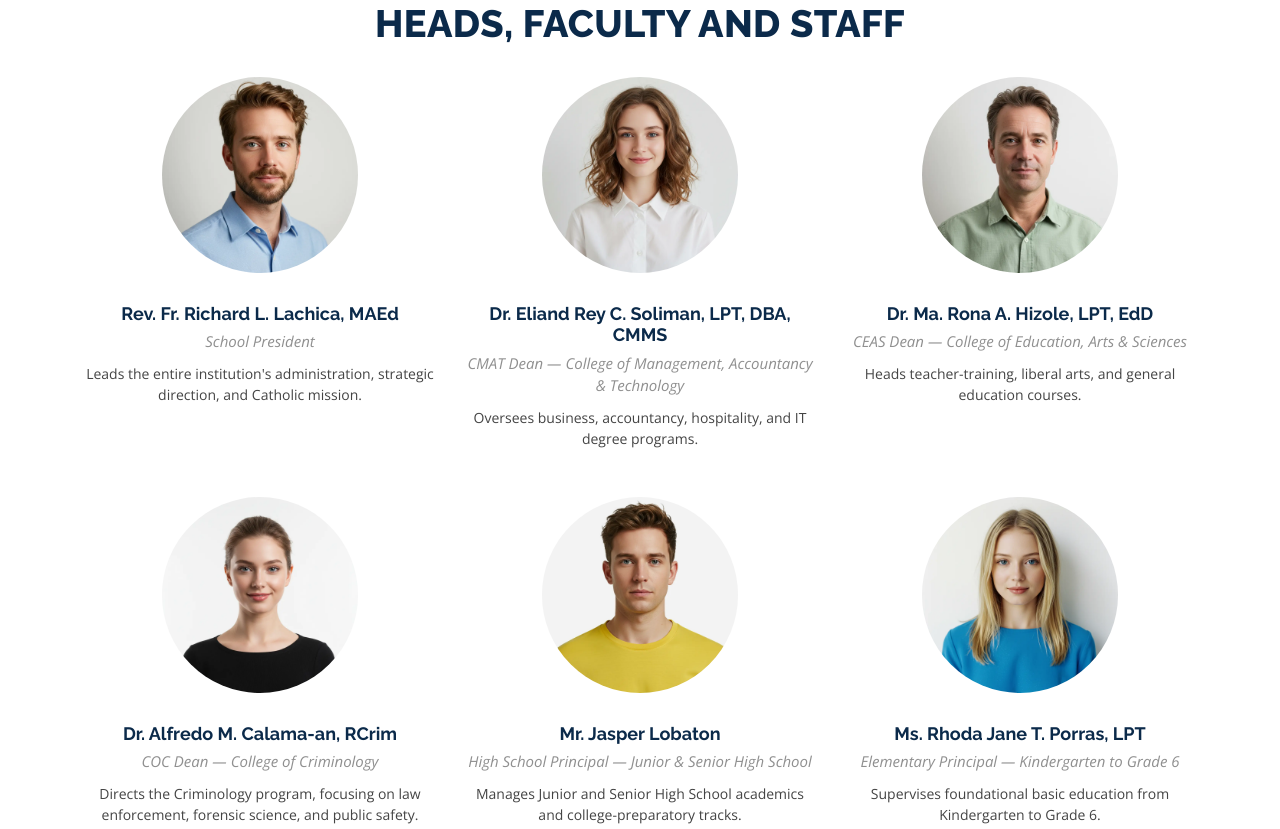
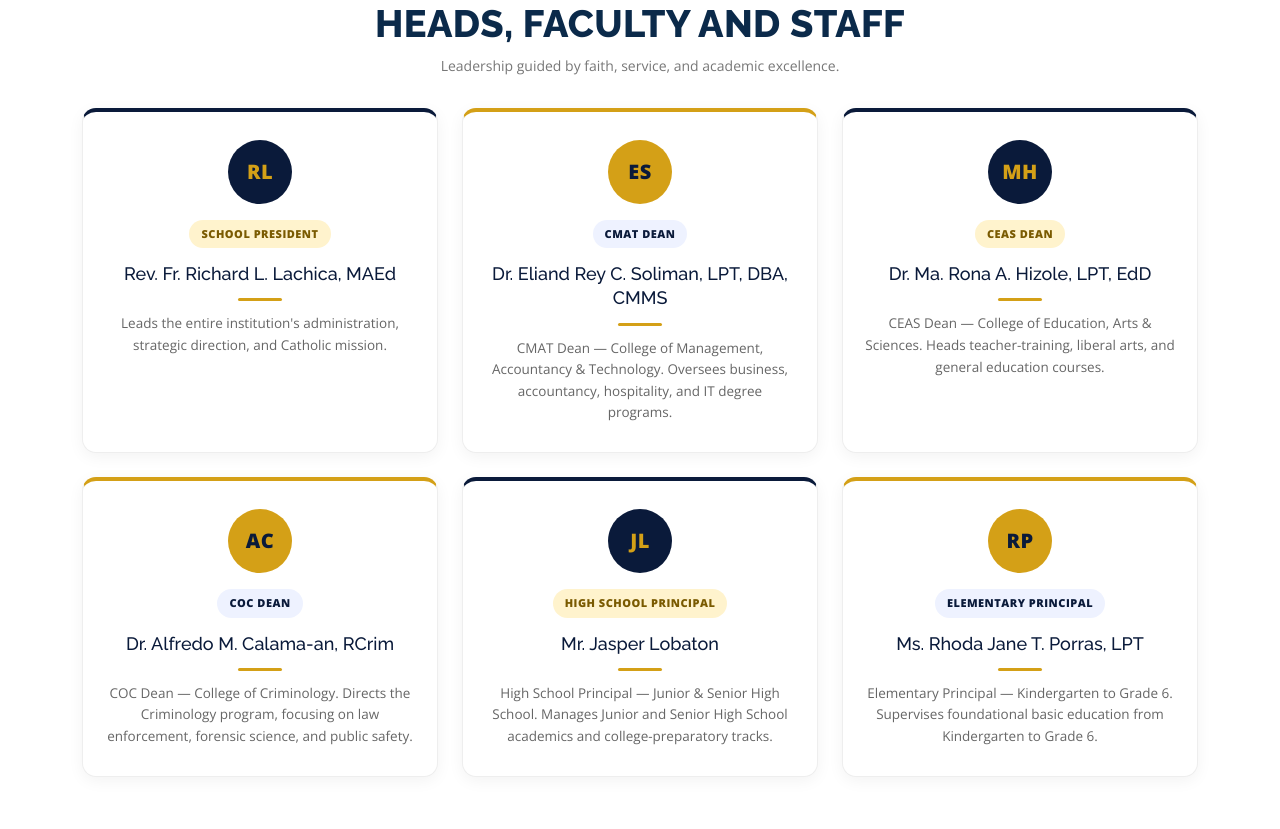
Before and after one commit to stevenpacaldo44-crypto/pacaldo-project-2, a plain HTML site: page index.html in a window 1280 px wide. Shown: the part 3022-3851 px from the top of the page. Drawn offline with nearby package versions, Linux system fonts and the light colour scheme.

Commit message:
Replace Heads photos with designed name cards

```diff
--- a/index.html
+++ b/index.html
@@ -1,3 +1,4 @@
+
 
 <!DOCTYPE html>
 <html lang="en">
@@ -335,124 +336,86 @@
 
 
 
-    <!-- Trainers Section -->
+    <!-- Trainers Section - HEADS, NO PHOTOS, NAME CARDS ONLY -->
+    <style>
+      .kcc-head-card{background:#fff;border:1px solid #eee;border-radius:14px;padding:28px 22px;text-align:center;box-shadow:0 4px 16px rgba(0,0,0,.05);height:100%;transition:transform .2s}
+      .kcc-head-card:hover{transform:translateY(-3px)}
+      .kcc-head-card.gold{border-top:4px solid #d4a017}
+      .kcc-head-card.navy{border-top:4px solid #0a1a3a}
+      .kcc-initial{width:64px;height:64px;border-radius:50%;display:flex;align-items:center;justify-content:center;font-weight:900;font-size:20px;margin:0 auto 16px;letter-spacing:.5px}
+      .kcc-initial.navy-bg{background:#0a1a3a;color:#d4a017}
+      .kcc-initial.gold-bg{background:#d4a017;color:#0a1a3a}
+      .kcc-role{display:inline-block;font-size:11px;font-weight:800;letter-spacing:.5px;padding:6px 12px;border-radius:20px;text-transform:uppercase}
+      .kcc-role.gold-badge{background:#fff3cd;color:#7a5a00}
+      .kcc-role.navy-badge{background:#eef2ff;color:#0a1a3a}
+      .kcc-head-card h4{font-size:18px;color:#0a1a3a;margin:14px 0 6px;line-height:1.35}
+      .kcc-head-card p{font-size:13.5px;line-height:1.6;color:#666;margin:0}
+      .kcc-divider{width:44px;height:3px;background:#d4a017;margin:12px auto 0;border-radius:2px}
+    </style>
     <section id="trainers" class="section trainers">
-      <!-- Title Bar on top, before the object - like an essay heading -->
       <div class="container kcc-titlebar" data-aos="fade-up">
         <p class="kcc-eyebrow">KABANKALAN CATHOLIC COLLEGE</p>
         <h2>Heads, Faculty and Staff</h2>
+        <p style="color:#777;font-size:14px;margin:10px 0 0;">Leadership guided by faith, service, and academic excellence.</p>
       </div>
-
       <div class="container">
-
-        <div class="row gy-5">
-
-          <div class="col-lg-4 col-md-6 member" data-aos="fade-up" data-aos-delay="100">
-            <div class="member-img">
-              <img src="assets/img/person/person-m-7.webp" class="img-fluid" alt="">
-              <div class="social">
-                <a href="#"><i class="bi bi-twitter-x"></i></a>
-                <a href="#"><i class="bi bi-facebook"></i></a>
-                <a href="#"><i class="bi bi-instagram"></i></a>
-                <a href="#"><i class="bi bi-linkedin"></i></a>
+        <div class="row gy-4">
+          <div class="col-lg-4 col-md-6" data-aos="fade-up" data-aos-delay="100">
+            <div class="kcc-head-card navy">
+              <div class="kcc-initial navy-bg">RL</div>
+              <span class="kcc-role gold-badge">School President</span>
+              <h4>Rev. Fr. Richard L. Lachica, MAEd</h4>
+              <div class="kcc-divider"></div>
+              <p style="margin-top:12px;">Leads the entire institution&apos;s administration, strategic direction, and Catholic mission.</p>
             </div>
           </div>
-            <div class="member-info text-center">
-              <h4>Rev. Fr. Richard L. Lachica, MAEd</h4>
-              <span>School President</span>
-              <p>Leads the entire institution's administration, strategic direction, and Catholic mission.</p>
-            </div>
-          </div><!-- End Team Member -->
-
-          <div class="col-lg-4 col-md-6 member" data-aos="fade-up" data-aos-delay="200">
-            <div class="member-img">
-              <img src="assets/img/person/person-f-8.webp" class="img-fluid" alt="">
-              <div class="social">
-                <a href="#"><i class="bi bi-twitter-x"></i></a>
-                <a href="#"><i class="bi bi-facebook"></i></a>
-                <a href="#"><i class="bi bi-instagram"></i></a>
-                <a href="#"><i class="bi bi-linkedin"></i></a>
+          <div class="col-lg-4 col-md-6" data-aos="fade-up" data-aos-delay="200">
+            <div class="kcc-head-card gold">
+              <div class="kcc-initial gold-bg">ES</div>
+              <span class="kcc-role navy-badge">CMAT Dean</span>
+              <h4>Dr. Eliand Rey C. Soliman, LPT, DBA, CMMS</h4>
+              <div class="kcc-divider"></div>
+              <p style="margin-top:12px;">CMAT Dean &mdash; College of Management, Accountancy &amp; Technology. Oversees business, accountancy, hospitality, and IT degree programs.</p>
             </div>
           </div>
-            <div class="member-info text-center">
-              <h4>Dr. Eliand Rey C. Soliman, LPT, DBA, CMMS</h4>
-              <span>CMAT Dean — College of Management, Accountancy & Technology</span>
-              <p>Oversees business, accountancy, hospitality, and IT degree programs.</p>
-            </div>
-          </div><!-- End Team Member -->
-
-          <div class="col-lg-4 col-md-6 member" data-aos="fade-up" data-aos-delay="300">
-            <div class="member-img">
-              <img src="assets/img/person/person-m-6.webp" class="img-fluid" alt="">
-              <div class="social">
-                <a href="#"><i class="bi bi-twitter-x"></i></a>
-                <a href="#"><i class="bi bi-facebook"></i></a>
-                <a href="#"><i class="bi bi-instagram"></i></a>
-                <a href="#"><i class="bi bi-linkedin"></i></a>
+          <div class="col-lg-4 col-md-6" data-aos="fade-up" data-aos-delay="300">
+            <div class="kcc-head-card navy">
+              <div class="kcc-initial navy-bg">MH</div>
+              <span class="kcc-role gold-badge">CEAS Dean</span>
+              <h4>Dr. Ma. Rona A. Hizole, LPT, EdD</h4>
+              <div class="kcc-divider"></div>
+              <p style="margin-top:12px;">CEAS Dean &mdash; College of Education, Arts &amp; Sciences. Heads teacher-training, liberal arts, and general education courses.</p>
             </div>
           </div>
-            <div class="member-info text-center">
-              <h4>Dr. Ma. Rona A. Hizole, LPT, EdD</h4>
-              <span>CEAS Dean — College of Education, Arts & Sciences</span>
-              <p>Heads teacher-training, liberal arts, and general education courses.</p>
-            </div>
-          </div><!-- End Team Member -->
-
-          <div class="col-lg-4 col-md-6 member" data-aos="fade-up" data-aos-delay="400">
-            <div class="member-img">
-              <img src="assets/img/person/person-f-4.webp" class="img-fluid" alt="">
-              <div class="social">
-                <a href="#"><i class="bi bi-twitter-x"></i></a>
-                <a href="#"><i class="bi bi-facebook"></i></a>
-                <a href="#"><i class="bi bi-instagram"></i></a>
-                <a href="#"><i class="bi bi-linkedin"></i></a>
+          <div class="col-lg-4 col-md-6" data-aos="fade-up" data-aos-delay="400">
+            <div class="kcc-head-card gold">
+              <div class="kcc-initial gold-bg">AC</div>
+              <span class="kcc-role navy-badge">COC Dean</span>
+              <h4>Dr. Alfredo M. Calama-an, RCrim</h4>
+              <div class="kcc-divider"></div>
+              <p style="margin-top:12px;">COC Dean &mdash; College of Criminology. Directs the Criminology program, focusing on law enforcement, forensic science, and public safety.</p>
             </div>
           </div>
-            <div class="member-info text-center">
-              <h4>Dr. Alfredo M. Calama-an, RCrim</h4>
-              <span>COC Dean — College of Criminology</span>
-              <p>Directs the Criminology program, focusing on law enforcement, forensic science, and public safety.</p>
-            </div>
-          </div><!-- End Team Member -->
-
-          <div class="col-lg-4 col-md-6 member" data-aos="fade-up" data-aos-delay="500">
-            <div class="member-img">
-              <img src="assets/img/person/person-m-12.webp" class="img-fluid" alt="">
-              <div class="social">
-                <a href="#"><i class="bi bi-twitter-x"></i></a>
-                <a href="#"><i class="bi bi-facebook"></i></a>
-                <a href="#"><i class="bi bi-instagram"></i></a>
-                <a href="#"><i class="bi bi-linkedin"></i></a>
+          <div class="col-lg-4 col-md-6" data-aos="fade-up" data-aos-delay="500">
+            <div class="kcc-head-card navy">
+              <div class="kcc-initial navy-bg">JL</div>
+              <span class="kcc-role gold-badge">High School Principal</span>
+              <h4>Mr. Jasper Lobaton</h4>
+              <div class="kcc-divider"></div>
+              <p style="margin-top:12px;">High School Principal &mdash; Junior &amp; Senior High School. Manages Junior and Senior High School academics and college-preparatory tracks.</p>
             </div>
           </div>
-            <div class="member-info text-center">
-              <h4>Mr. Jasper Lobaton</h4>
-              <span>High School Principal — Junior & Senior High School</span>
-              <p>Manages Junior and Senior High School academics and college-preparatory tracks.</p>
-            </div>
-          </div><!-- End Team Member -->
-
-          <div class="col-lg-4 col-md-6 member" data-aos="fade-up" data-aos-delay="600">
-            <div class="member-img">
-              <img src="assets/img/person/person-f-9.webp" class="img-fluid" alt="">
-              <div class="social">
-                <a href="#"><i class="bi bi-twitter-x"></i></a>
-                <a href="#"><i class="bi bi-facebook"></i></a>
-                <a href="#"><i class="bi bi-instagram"></i></a>
-                <a href="#"><i class="bi bi-linkedin"></i></a>
+          <div class="col-lg-4 col-md-6" data-aos="fade-up" data-aos-delay="600">
+            <div class="kcc-head-card gold">
+              <div class="kcc-initial gold-bg">RP</div>
+              <span class="kcc-role navy-badge">Elementary Principal</span>
+              <h4>Ms. Rhoda Jane T. Porras, LPT</h4>
+              <div class="kcc-divider"></div>
+              <p style="margin-top:12px;">Elementary Principal &mdash; Kindergarten to Grade 6. Supervises foundational basic education from Kindergarten to Grade 6.</p>
             </div>
           </div>
-            <div class="member-info text-center">
-              <h4>Ms. Rhoda Jane T. Porras, LPT</h4>
-              <span>Elementary Principal — Kindergarten to Grade 6</span>
-              <p>Supervises foundational basic education from Kindergarten to Grade 6.</p>
         </div>
-          </div><!-- End Team Member -->
-
       </div>
-
-      </div>
-
     </section><!-- /Trainers Section -->
 
 
```
Also changed, not shown: assets/img/course/course-4.webp (deleted), assets/img/course/course-5.webp (deleted). Lines whose indentation alone changed are shown as unchanged.
